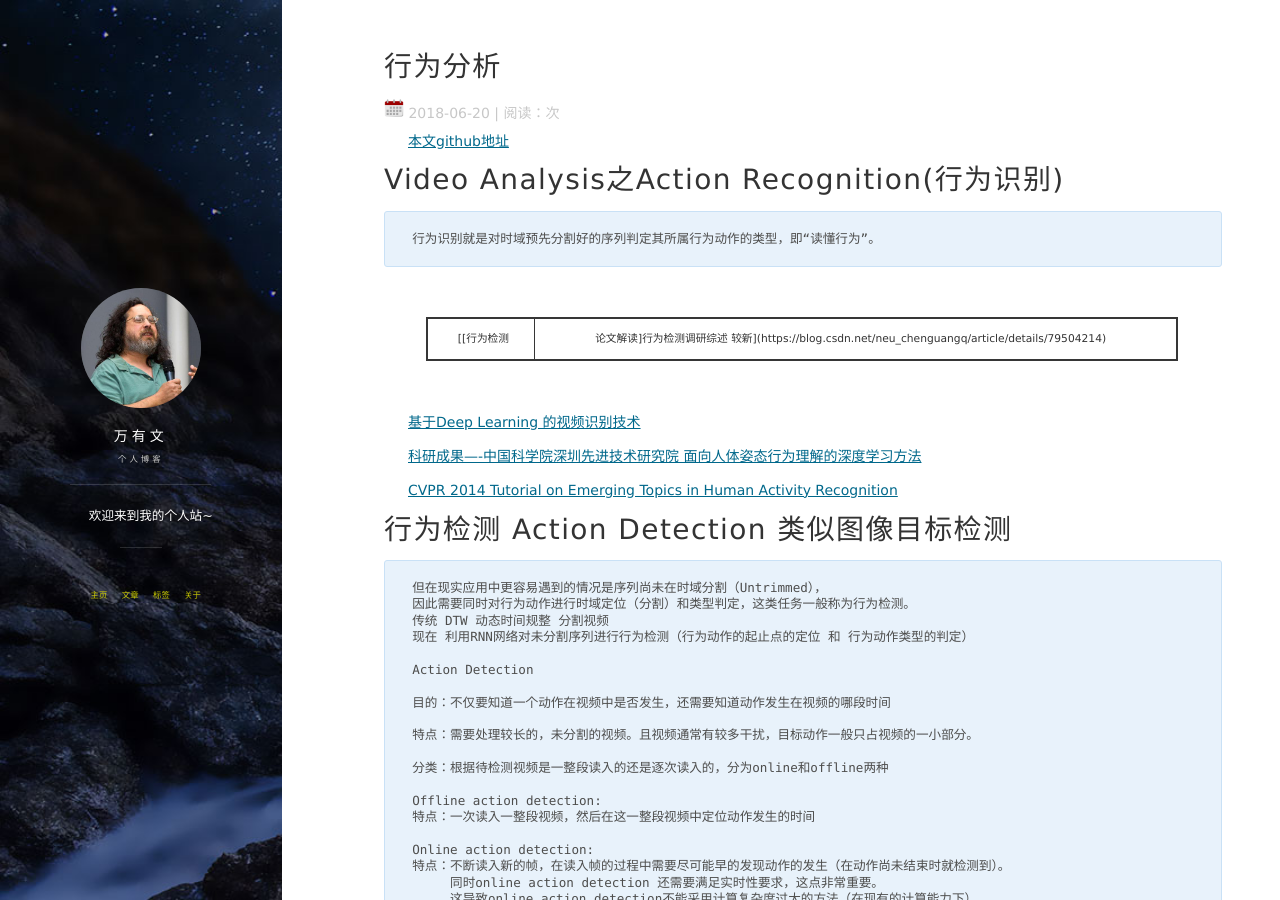
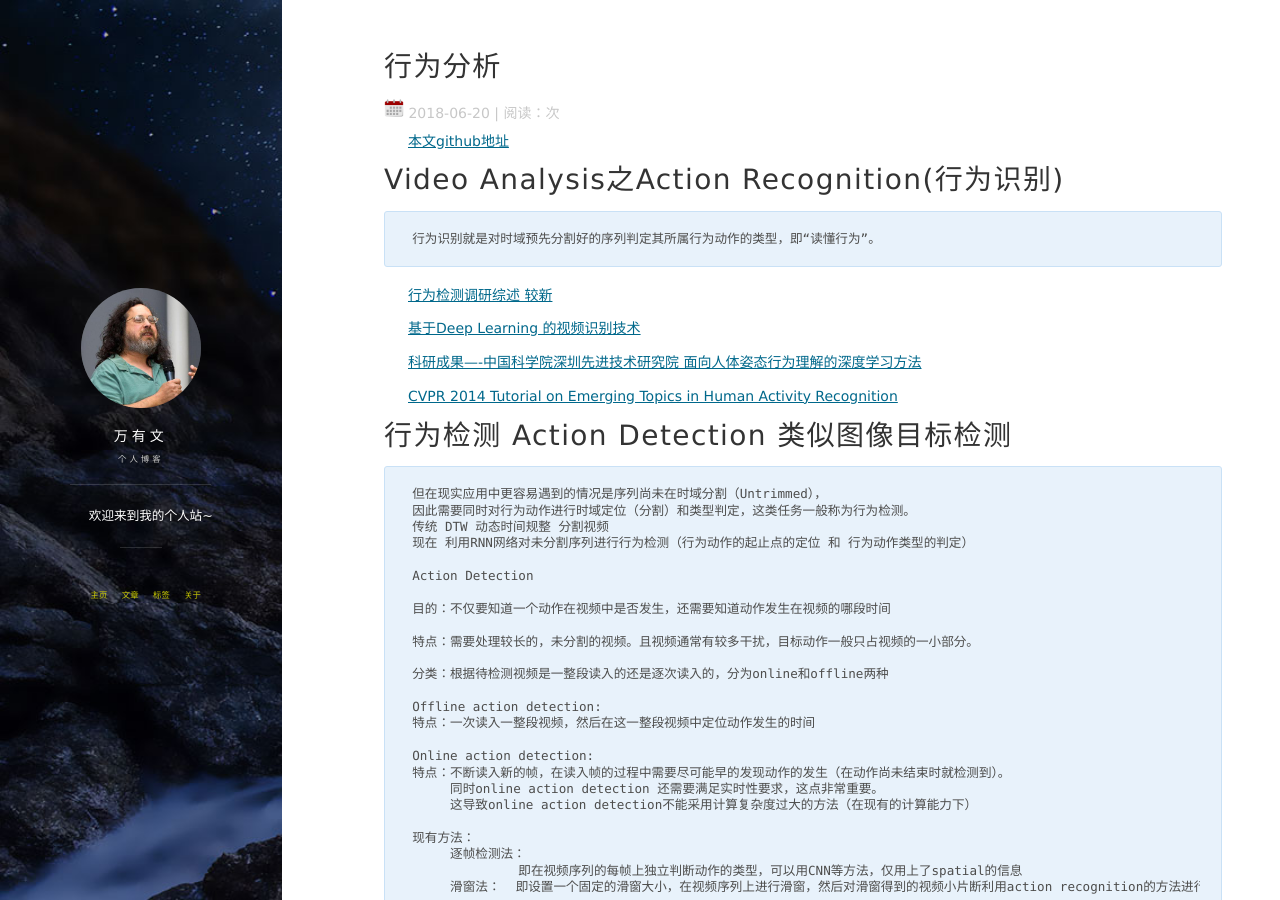
Before and after one commit to Ewenwan/ewenwan.github.io, a Jekyll site: the page built from _posts/2018-06-20-Action_Recognition.md, in a window 1280 px wide and 900 px high. Built offline with Jekyll 4.4.1, drawn with Linux system fonts in a browser that asks for light colours; nearby versions of some CDN libraries; comment, search, counter and statistics services are not loaded.

Commit message:
Update 2018-06-20-Action_Recognition.md

```diff
--- a/_posts/2018-06-20-Action_Recognition.md
+++ b/_posts/2018-06-20-Action_Recognition.md
@@ -11,7 +11,7 @@ tag: 视频分析
 # Video Analysis之Action Recognition(行为识别)
     行为识别就是对时域预先分割好的序列判定其所属行为动作的类型，即“读懂行为”。
 
-[[行为检测|论文解读]行为检测调研综述 较新](https://blog.csdn.net/neu_chenguangq/article/details/79504214)
+[行为检测调研综述 较新](https://blog.csdn.net/neu_chenguangq/article/details/79504214)
 
 [基于Deep Learning 的视频识别技术](https://yq.aliyun.com/articles/39134)
 
```
